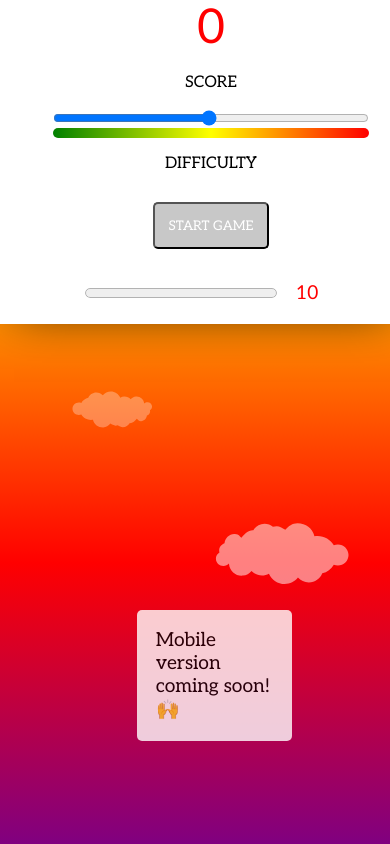
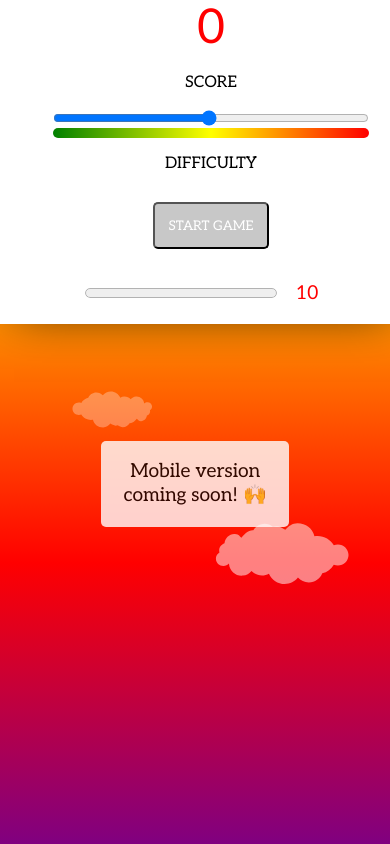
Before and after one commit to ajeszeck/bubble-game, a website: page views/index.html in a window 390 px wide. Drawn offline with Linux system fonts and the light colour scheme.

Commit message:
Fix styling of mobile disclaimer.

```diff
--- a/public/style.css
+++ b/public/style.css
@@ -162,10 +162,12 @@ button:focus {
 @media only screen and (max-width: 600px) {
   .mobile-disclaimer {
     display: block;
+    text-align: center;
     position: absolute;
-    top: 70%;
-    left: 35%;
-    width: 30%;
+    top: 50%;
+    left: 50%;
+    width: 150px;
+    margin-left: -94px;
     background-color: white;
     padding: 1em;
     border-radius: 5px;
--- a/views/index.html
+++ b/views/index.html
@@ -37,7 +37,7 @@
   <section id="bubble-zone">
     <img class="cloud-1" src="../public/cloud1.svg" alt="Cloud"/>
     <img class="cloud-2" src="../public/cloud1.svg" alt="Cloud"/>
-    <p class="mobile-disclaimer">Mobile version coming soon! 🙌 </p>
+    <p class="mobile-disclaimer">Mobile version </br> coming soon! 🙌 </p>
   </section>
   <script src="../public/index.js"></script>
 </body>
```
